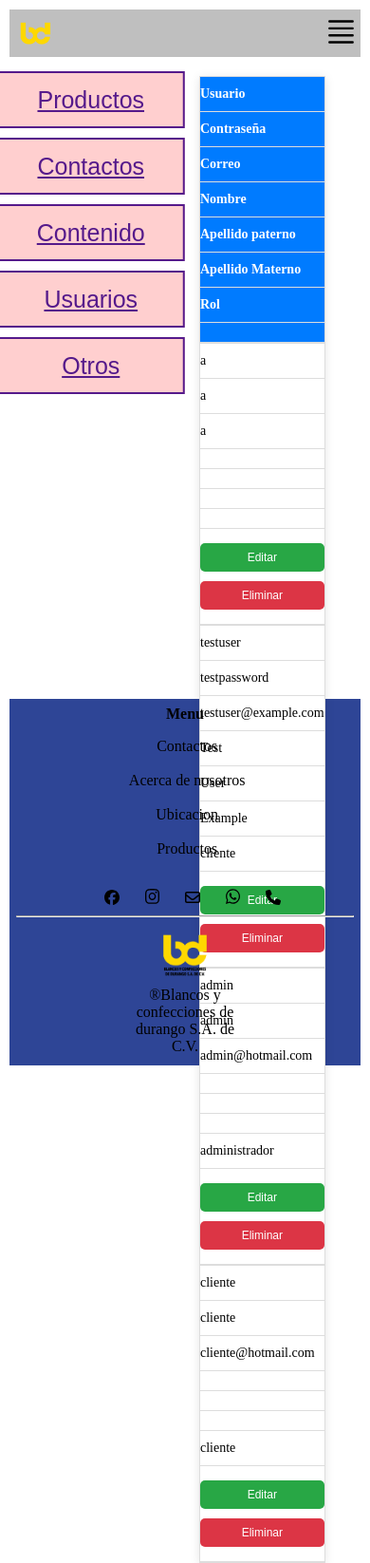
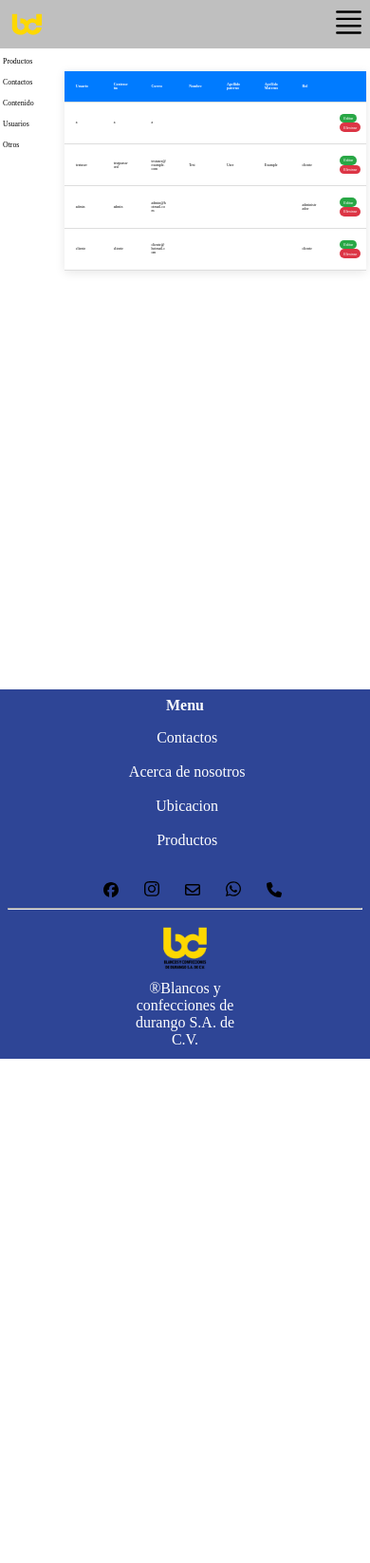
Before and after one commit to Matt2130/IntegradoraCuatri3_2024, a Flask app: page /administrador_user in a window 390 px wide. Shown: the whole page at 95% size. After the commit the page ends 1115 px from the top, so only its background shows below. Run offline with Flask 3, Linux system fonts and the light colour scheme; data comes from the database, SQL or seed files in the repository.

Commit message:
Avance 6

```diff
--- a/Integradora/app.py
+++ b/Integradora/app.py
@@ -18,7 +18,7 @@ def init_db():
         engine = create_engine('mysql+pymysql://root:@localhost/integradora')
         #mysql+pymysql://<usuario>:<contraseña>@<host>/<nombre_base_de_datos>
 
-#Funciones a llamar desde la web después de cargar la página
+#Funciones a llamar desde la web después de cargar la página#####################################################
 @app.route('/api/contactos')
 def contactos():
     try:
@@ -422,7 +422,7 @@ def logout():
     # Redirigir a la página de inicio o a donde desees
     return jsonify({"redirect": "/"}) # Redirige a la página principal
 
-#Direccionamientos
+#####################################3#######Direccionamientos############################################
 @app.route('/')
 def home():
     return render_template('index.html')
--- a/Integradora/static/css/administrador.css
+++ b/Integradora/static/css/administrador.css
@@ -5,9 +5,16 @@
 }
 main{
     display: flex;
-    height: 80vh;
+    min-height: 80vh;
 }
 /*Primera parte*/
+
+#administracion-menu{
+    margin-left: 2vw;
+    box-sizing: border-box;
+    width: 15%;
+}
+
 #administracion-menu ul {
     padding: 0;
     list-style-type: none;
@@ -15,13 +22,20 @@ main{
 
 #administracion-menu li {
     font-size: 25px;
-    width: 8em;
+    width: auto;
     height: 2em;
-    color: orange;
-    border-left: 0.08em solid;
+    color: rgb(17, 0, 255);
+    border-left: 0.08em none;
     position: relative;
     margin-top: 0.8em;
     cursor: pointer;
+    font-size: 2vw;
+}
+
+#administracion-menu li a{
+    text-decoration: none;
+    position: relative;
+    color: black;
 }
 
 #administracion-menu li::before,
@@ -30,7 +44,8 @@ main{
     position: absolute;
     width: inherit;
     border-left: inherit;
-    z-index: -1;
+    z-index: -15;
+    border-left: 0.08em solid;
 }
 
 #administracion-menu  li::before {
@@ -52,12 +67,15 @@ main{
     height: 120%;
     top: -10%;
     box-sizing: border-box;
-    border: 0.08em solid;
-    background-color: #FFCFCF;
+    background-color: white;
     display: flex;
     align-items: center;
+    z-index: -10;
+    /*
+    border: 0.08em solid;
     justify-content: center;
     font-family: sans-serif;
+    */
     text-transform: capitalize;
     transform: translateX(calc(-0.15em * 3 - 0.08em * 2));
     transition: 0.3s;
@@ -70,6 +88,8 @@ main{
 /*Segunda parte*/
 #administracion-tabla{
     text-align: center;
+    width: 85%;
+    margin: 1vw;
 }
 /*Tabla de la segunda parte*/
 table {
@@ -78,6 +98,9 @@ table {
     margin: 20px 0;
     box-shadow: 0 2px 10px rgba(0, 0, 0, 0.1);
     background-color: #fff;
+    /**/
+    table-layout: fixed;
+
 }
 
 thead {
@@ -89,20 +112,26 @@ th, td {
     padding: 12px;
     text-align: left;
     border-bottom: 1px solid #dddddd;
+    /**/
+    word-wrap: break-word;
+    white-space: normal;
+    overflow-wrap: break-word;
 }
 
+/*
 tr:hover {
     background-color: #f1f1f1;
 }
+*/
 
 button {
     color: white;
     border: none;
-    padding: 10px 15px;
-    border-radius: 5px;
+    padding: 0.6vw 1vw;
+    border-radius: 5vw;
     cursor: pointer;
     transition: background-color 0.3s;
-    margin-right: 5px;
+    font-size: 1vw;
 }
 
 .detalles {
@@ -122,40 +151,21 @@ button:hover {
 }
 
 @media (max-width: 768px) {
-    body {
-        margin: 10px;
-    }
-
     table {
-        font-size: 14px;
-    }
-
-    th, td {
-        padding: 8px;
+        font-size: 2.5vw;
     }
 
     button {
-        padding: 8px 10px;
-        font-size: 12px;
+        font-size: 2vw;
     }
 }
 
 @media (max-width: 480px) {
-    th, td {
-        display: block;
-        width: 100%;
-        box-sizing: border-box;
-        padding: 10px 0;
-    }
-
-    tr {
-        margin-bottom: 10px;
-        border: 1px solid #dddddd;
-        border-radius: 5px;
+    table {
+        font-size: 1vw;
     }
 
     button {
-        width: 100%;
-        margin: 5px 0;
+        font-size: 1vw;
     }
 }
--- a/Integradora/static/css/footer.css
+++ b/Integradora/static/css/footer.css
@@ -11,6 +11,7 @@ footer{
     justify-content: space-between;
     padding: 1%;
     flex-wrap: wrap;
+    color: white;
 }
 footer div{
     flex: 1;
@@ -41,7 +42,6 @@ footer li {
 }
 footer a {
     text-decoration: none;
-    color: black;
     padding-left: 1rem;
 }
 footer #menu p{
@@ -52,10 +52,11 @@ footer li a {
     text-decoration: none;
     display: block;
 
-    color: black;
+    color: white;
     padding-bottom: 0.125rem;
     margin-right: 3vw;
 }
+/*
 footer li a::before {
     content: '';
     position: absolute;
@@ -73,6 +74,7 @@ footer li a:hover::before {
     transform-origin: left;
     transform: scaleX(1);
 }
+*/
 
 /*Redes sociales*/
 .elementos{
--- a/Integradora/static/css/registro.css
+++ b/Integradora/static/css/registro.css
@@ -26,7 +26,7 @@ body{
 .signup{
     position: relative;
     width:100%;
-    height: 100%;
+    height: auto;
 }
 
 #atras img{
@@ -121,7 +121,6 @@ button:hover{
     transition: .8s ease-in-out;
 }
 
-
 #chk:checked ~ .login{
     transform: translateY(-32vw);
 }
```
